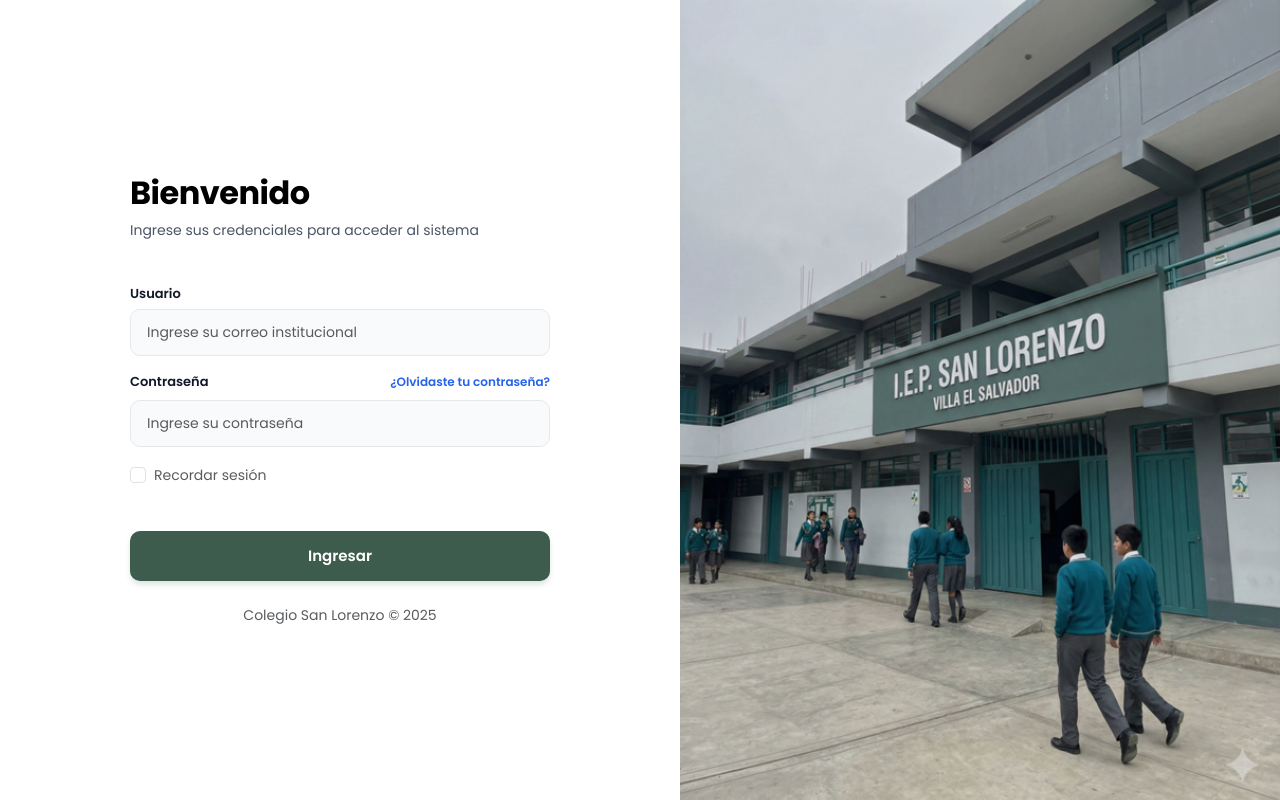
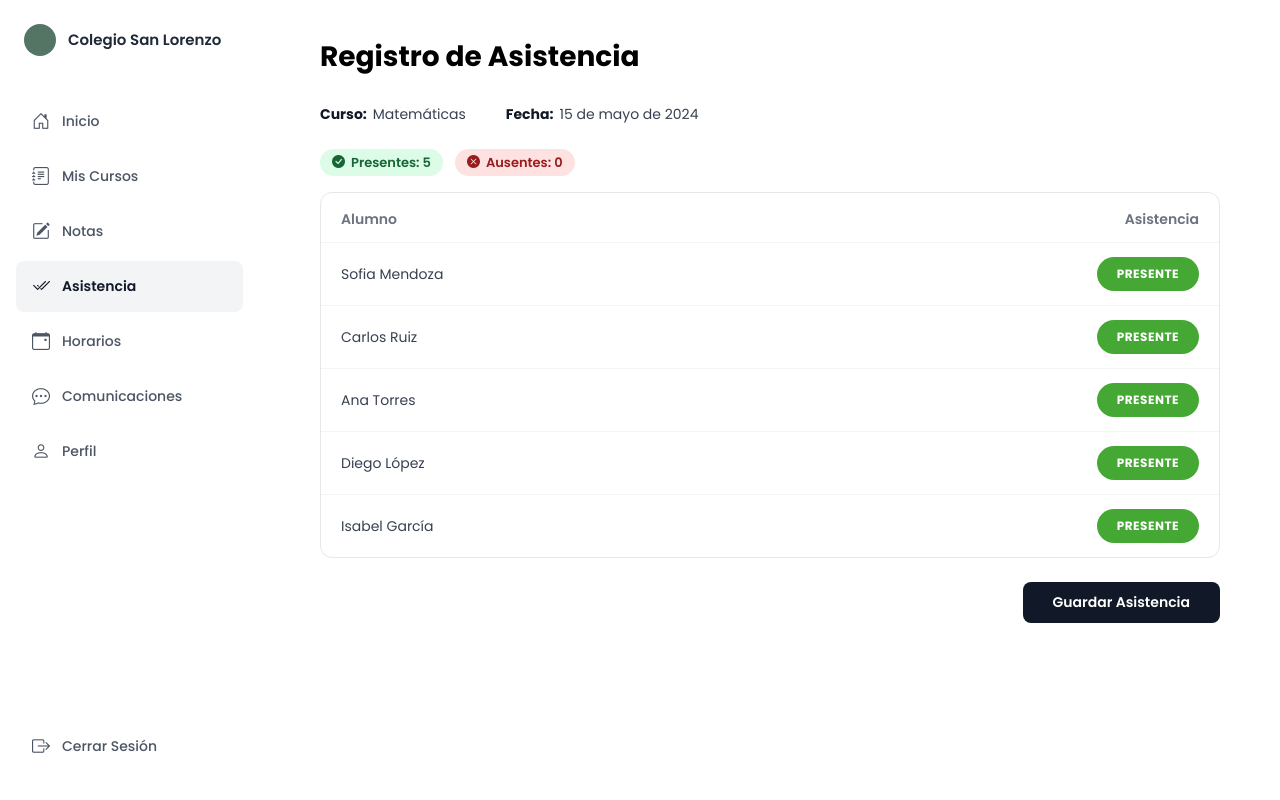
Before and after one commit to angelvargas75/san-lorenzo-app, an Angular app: page /docente/asistencia in a window 1280 px wide. Before the commit this address led to /login. Built offline with nearby package versions, Linux system fonts and the light colour scheme; sample sign-in values are in the browser's storage.

Commit message:
feat: asistencia

```diff
--- a/src/app/app.routes.ts
+++ b/src/app/app.routes.ts
@@ -44,6 +44,10 @@
         path: 'notas',
         loadComponent: () => import('./features/docente/notas/notas').then(m => m.Notas),
       },
+      {
+        path: 'asistencia',
+        loadComponent: () => import('./features/docente/asistencia/asistencia').then(m => m.Asistencia),
+      },
     ]
   },
 
--- /dev/null
+++ b/src/app/features/docente/asistencia/asistencia.html
@@ -0,0 +1,63 @@
+<app-page-title titulo="Registro de Asistencia"></app-page-title>
+
+<dl class="curso-info mb-4">
+  <div>
+    <dt>Curso</dt>
+    <dd>{{ curso }}</dd>
+  </div>
+  <div>
+    <dt>Fecha</dt>
+    <dd>{{ fecha }}</dd>
+  </div>
+</dl>
+
+<div class="stats mb-3">
+  <span class="stat-badge presente">
+    <i class="bi bi-check-circle-fill" aria-hidden="true"></i>
+    Presentes: {{ totalPresentes() }}
+  </span>
+  <span class="stat-badge ausente">
+    <i class="bi bi-x-circle-fill" aria-hidden="true"></i>
+    Ausentes: {{ totalAusentes() }}
+  </span>
+</div>
+
+<div class="table-wrapper mb-4">
+  <table class="asistencia-table">
+    <thead>
+      <tr>
+        <th scope="col">Alumno</th>
+        <th scope="col" class="text-end">Asistencia</th>
+      </tr>
+    </thead>
+    <tbody>
+      @for (alumno of alumnos(); track alumno.id) {
+        <tr>
+          <td>{{ alumno.nombre }}</td>
+          <td class="text-end">
+            <button
+              type="button"
+              [class]="alumno.presente ? 'btn-asistencia presente' : 'btn-asistencia ausente'"
+              [attr.aria-pressed]="alumno.presente"
+              (click)="toggleAsistencia(alumno.id)"
+            >
+              {{ alumno.presente ? 'Presente' : 'Ausente' }}
+            </button>
+          </td>
+        </tr>
+      }
+    </tbody>
+  </table>
+</div>
+
+<div class="save-area">
+  @if (guardado()) {
+    <p role="status" class="save-msg">
+      <i class="bi bi-check-circle-fill" aria-hidden="true"></i>
+      Asistencia guardada correctamente.
+    </p>
+  }
+  <button type="button" class="btn-save" (click)="guardarAsistencia()">
+    Guardar Asistencia
+  </button>
+</div>
--- /dev/null
+++ b/src/app/features/docente/asistencia/asistencia.scss
@@ -0,0 +1,130 @@
+.curso-info {
+  display: flex;
+  gap: 40px;
+  margin: 0;
+
+  div {
+    display: flex;
+    gap: 6px;
+    align-items: baseline;
+  }
+
+  dt {
+    font-weight: 700;
+    font-size: 14px;
+
+    &::after { content: ':'; }
+  }
+
+  dd {
+    margin: 0;
+    font-size: 14px;
+    color: #374151;
+  }
+}
+
+.stats {
+  display: flex;
+  gap: 12px;
+}
+
+.stat-badge {
+  display: inline-flex;
+  align-items: center;
+  gap: 6px;
+  font-size: 13px;
+  font-weight: 600;
+  padding: 4px 12px;
+  border-radius: 50px;
+
+  &.presente { background-color: #dcfce7; color: #166534; }
+  &.ausente  { background-color: #fee2e2; color: #991b1b; }
+}
+
+.table-wrapper {
+  border: 1px solid #e5e7eb;
+  border-radius: 12px;
+  overflow: hidden;
+}
+
+.asistencia-table {
+  width: 100%;
+  border-collapse: collapse;
+
+  thead th {
+    font-weight: 600;
+    font-size: 14px;
+    color: #6B7280;
+    padding: 16px 20px 12px;
+    border-bottom: 1px solid #F3F4F6;
+    text-align: left;
+  }
+
+  tbody td {
+    padding: 14px 20px;
+    font-size: 14px;
+    color: #374151;
+    border-bottom: 1px solid #F3F4F6;
+    vertical-align: middle;
+  }
+
+  tbody tr:last-child td {
+    border-bottom: none;
+  }
+}
+
+.btn-asistencia {
+  border: none;
+  border-radius: 50px;
+  font-weight: 700;
+  font-size: 12px;
+  text-transform: uppercase;
+  padding: 8px 20px;
+  cursor: pointer;
+  font-family: 'Poppins', sans-serif;
+  transition: opacity 0.15s;
+  letter-spacing: 0.5px;
+
+  &.presente {
+    background-color: #45a834;
+    color: white;
+    &:hover { opacity: 0.85; }
+  }
+
+  &.ausente {
+    background-color: #ef4444;
+    color: white;
+    &:hover { opacity: 0.85; }
+  }
+}
+
+.save-area {
+  display: flex;
+  justify-content: flex-end;
+  align-items: center;
+  gap: 16px;
+}
+
+.save-msg {
+  display: flex;
+  align-items: center;
+  gap: 6px;
+  margin: 0;
+  font-size: 14px;
+  font-weight: 600;
+  color: #166534;
+}
+
+.btn-save {
+  background-color: #111827;
+  color: white;
+  border: none;
+  padding: 10px 30px;
+  border-radius: 8px;
+  font-weight: 600;
+  font-size: 14px;
+  font-family: 'Poppins', sans-serif;
+  cursor: pointer;
+
+  &:hover { background-color: #374151; }
+}
--- /dev/null
+++ b/src/app/features/docente/asistencia/asistencia.ts
@@ -0,0 +1,43 @@
+import { Component, computed, signal } from '@angular/core';
+import { PageTitle } from '../../../shared/components/page-title/page-title';
+
+interface Alumno {
+  id: number;
+  nombre: string;
+  presente: boolean;
+}
+
+@Component({
+  selector: 'app-asistencia',
+  imports: [PageTitle],
+  templateUrl: './asistencia.html',
+  styleUrl: './asistencia.scss',
+})
+export class Asistencia {
+  readonly curso = 'Matemáticas';
+  readonly fecha = '15 de mayo de 2024';
+
+  readonly alumnos = signal<Alumno[]>([
+    { id: 1, nombre: 'Sofia Mendoza', presente: true },
+    { id: 2, nombre: 'Carlos Ruiz',   presente: true },
+    { id: 3, nombre: 'Ana Torres',    presente: true },
+    { id: 4, nombre: 'Diego López',   presente: true },
+    { id: 5, nombre: 'Isabel García', presente: true },
+  ]);
+
+  readonly totalPresentes = computed(() => this.alumnos().filter(a => a.presente).length);
+  readonly totalAusentes  = computed(() => this.alumnos().filter(a => !a.presente).length);
+
+  readonly guardado = signal(false);
+
+  toggleAsistencia(id: number): void {
+    this.guardado.set(false);
+    this.alumnos.update(list =>
+      list.map(a => a.id === id ? { ...a, presente: !a.presente } : a)
+    );
+  }
+
+  guardarAsistencia(): void {
+    this.guardado.set(true);
+  }
+}
```
